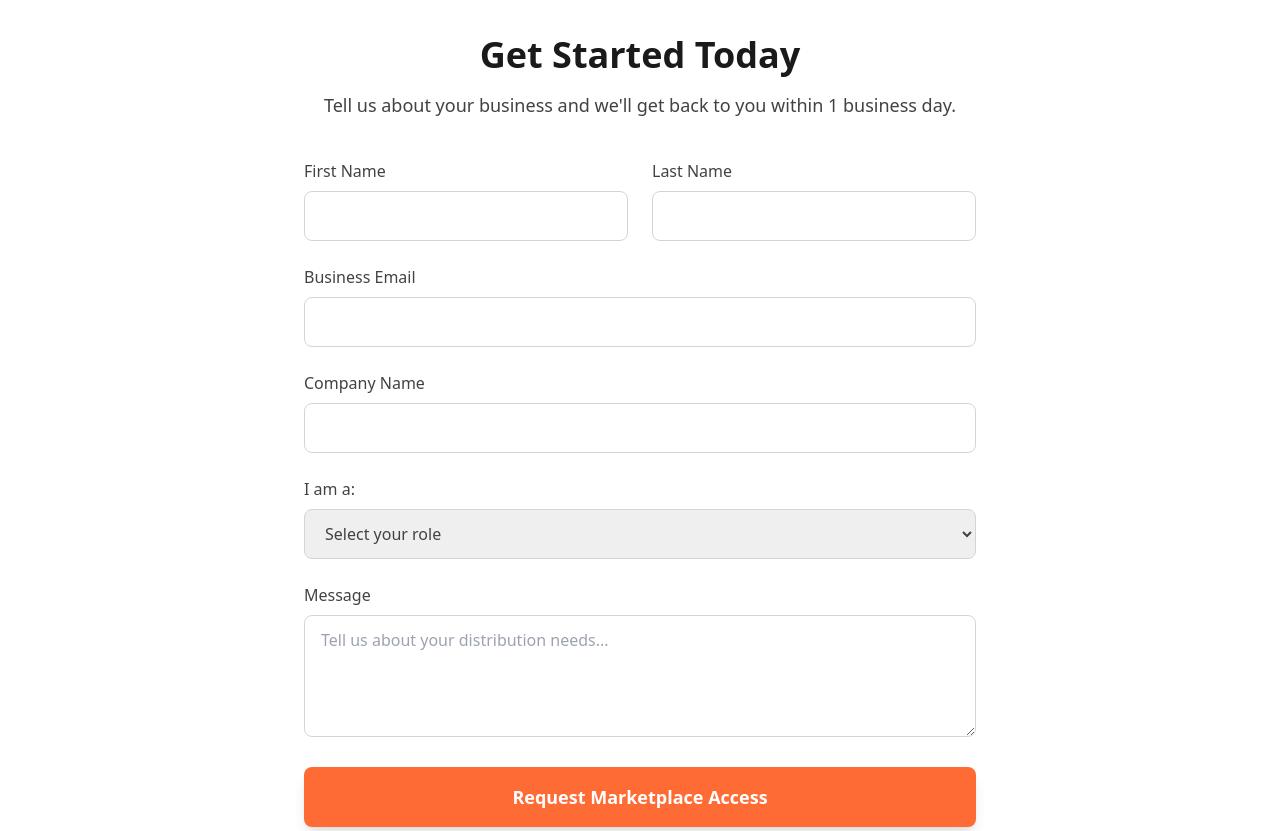
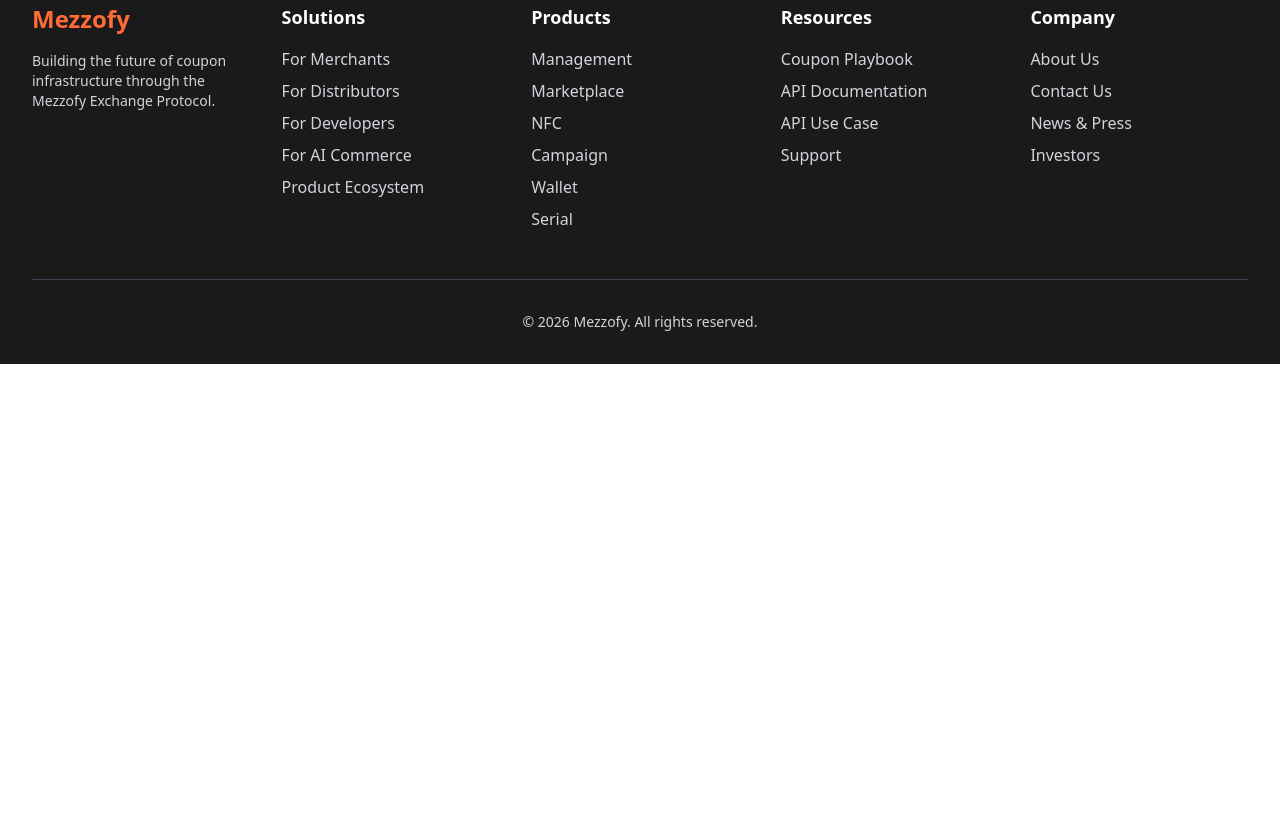
Before and after one commit to mezzofy/mz-website, a website: page dist/for-distributors.html in a window 1280 px wide. Shown: the part 5313-6144 px from the top of the page. After the commit the page ends 5677 px from the top, so only its background shows below. Drawn offline with nearby package versions, Linux system fonts and the light colour scheme.

Commit message:
Update for-distributors.html

```diff
--- a/dist/for-distributors.html
+++ b/dist/for-distributors.html
@@ -704,7 +704,7 @@
             <!-- Buyer CTA -->
             <div class="text-center">
                 <div class="flex flex-col sm:flex-row gap-4 justify-center">
-                    <a href="#contact" class="btn-primary" data-i18n="distributors.buyer.cta.primary">Apply for Buyer Access</a>
+                    <a href="contact.html" class="btn-primary" data-i18n="distributors.buyer.cta.primary">Apply for Buyer Access</a>
                     <a href="for-developers.html" class="btn-secondary" data-i18n="distributors.buyer.cta.secondary">View API Documentation</a>
                 </div>
             </div>
@@ -910,7 +910,7 @@
             <!-- Partner CTA -->
             <div class="text-center">
                 <div class="flex flex-col sm:flex-row gap-4 justify-center">
-                    <a href="#contact" class="btn-indigo" data-i18n="distributors.partner.cta.primary">Apply for Partner Licence</a>
+                    <a href="contact.html" class="btn-indigo" data-i18n="distributors.partner.cta.primary">Apply for Partner Licence</a>
                     <a href="for-developers.html" class="btn-indigo-outline" data-i18n="distributors.partner.cta.secondary">View Partner API Docs</a>
                 </div>
             </div>
@@ -980,57 +980,6 @@
 
     <!-- ═══════════════════════════════════════════════ -->
     <!-- SECTION 5: CONTACT FORM                         -->
-    <!-- ═══════════════════════════════════════════════ -->
-    <section id="contact" class="bg-white">
-        <div class="section-container">
-            <div class="max-w-2xl mx-auto">
-                <div class="text-center mb-10">
-                    <h2 class="text-3xl md:text-4xl font-bold text-primary-black mb-4" data-i18n="distributors.contact.title">Get Started Today</h2>
-                    <p class="text-lg text-dark-grey" data-i18n="distributors.contact.subtitle">
-                        Tell us about your business and we'll get back to you within 1 business day.
-                    </p>
-                </div>
-
-                <form class="space-y-6">
-                    <div class="grid md:grid-cols-2 gap-6">
-                        <div>
-                            <label class="block text-dark-grey font-medium mb-2" data-i18n="distributors.contact.firstName">First Name</label>
-                            <input type="text" class="w-full px-4 py-3 border border-gray-300 rounded-lg focus:outline-none focus:border-primary-orange" required>
-                        </div>
-                        <div>
-                            <label class="block text-dark-grey font-medium mb-2" data-i18n="distributors.contact.lastName">Last Name</label>
-                            <input type="text" class="w-full px-4 py-3 border border-gray-300 rounded-lg focus:outline-none focus:border-primary-orange" required>
-                        </div>
-                    </div>
-                    <div>
-                        <label class="block text-dark-grey font-medium mb-2" data-i18n="distributors.contact.email">Business Email</label>
-                        <input type="email" class="w-full px-4 py-3 border border-gray-300 rounded-lg focus:outline-none focus:border-primary-orange" required>
-                    </div>
-                    <div>
-                        <label class="block text-dark-grey font-medium mb-2" data-i18n="distributors.contact.company">Company Name</label>
-                        <input type="text" class="w-full px-4 py-3 border border-gray-300 rounded-lg focus:outline-none focus:border-primary-orange" required>
-                    </div>
-                    <div>
-                        <label class="block text-dark-grey font-medium mb-2" data-i18n="distributors.contact.role">I am a:</label>
-                        <select class="w-full px-4 py-3 border border-gray-300 rounded-lg focus:outline-none focus:border-primary-orange" required>
-                            <option value="" data-i18n="distributors.contact.roleSelect">Select your role</option>
-                            <option value="buyer" data-i18n="distributors.contact.roleInventoryBuyer">Inventory Buyer</option>
-                            <option value="partner" data-i18n="distributors.contact.roleDistributionPartner">Distribution Partner</option>
-                            <option value="unsure" data-i18n="distributors.contact.roleNotSure">Not Sure Yet</option>
-                        </select>
-                    </div>
-                    <div>
-                        <label class="block text-dark-grey font-medium mb-2" data-i18n="distributors.contact.message">Message</label>
-                        <textarea rows="4" class="w-full px-4 py-3 border border-gray-300 rounded-lg focus:outline-none focus:border-primary-orange" data-i18n-placeholder="distributors.contact.messagePlaceholder" placeholder="Tell us about your business and distribution needs..."></textarea>
-                    </div>
-                    <button type="submit" class="w-full btn-primary text-lg py-4" data-i18n="distributors.contact.submit">
-                        Request Access
-                    </button>
-                </form>
-            </div>
-        </div>
-    </section>
-
     <!-- Footer -->
     <footer class="bg-primary-black text-gray-300 pt-16 pb-8">
         <div class="max-w-7xl mx-auto px-4 sm:px-6 lg:px-8">
```
